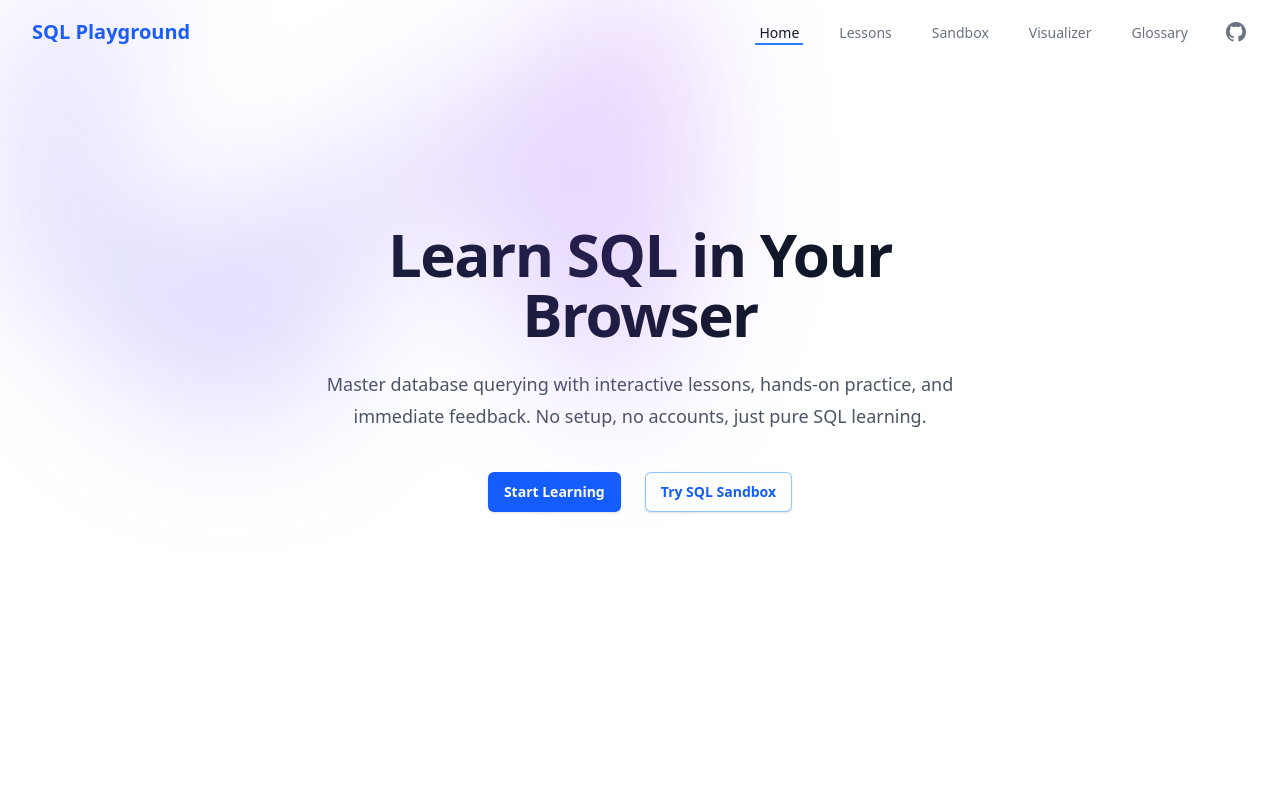
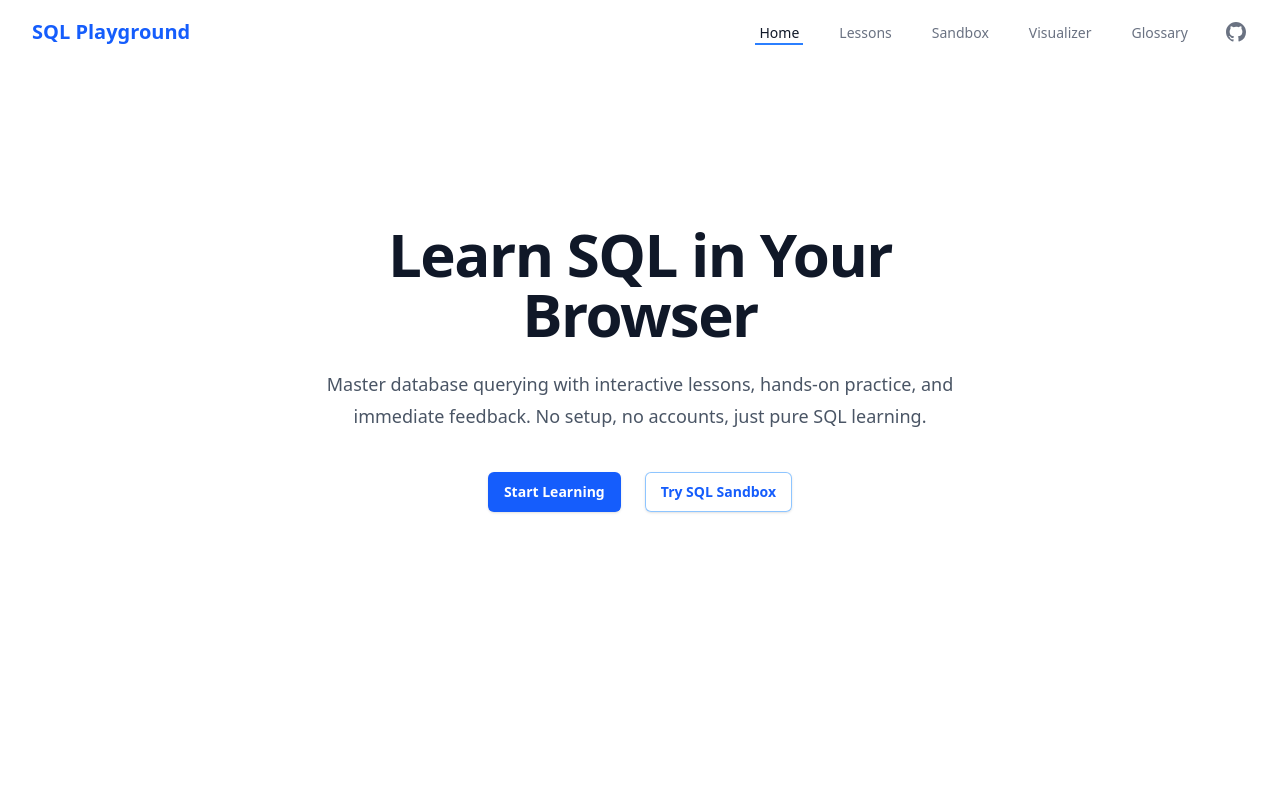
Before and after one commit to Scc33/BuddySQL, a Next.js app: page / in a window 1280 px wide. Shown: the top 800 px of the page. Built offline with nearby package versions, Linux system fonts and the light colour scheme.

Commit message:
Remove background gradient because it was breaking the header

```diff
--- a/app/page.tsx
+++ b/app/page.tsx
@@ -5,20 +5,6 @@
     <div className="bg-white">
       {/* Hero Section */}
       <div className="relative isolate">
-        {/* Background gradient */}
-        <div
-          className="absolute inset-x-0 -top-40 transform-gpu overflow-hidden blur-3xl sm:-top-80"
-          aria-hidden="true"
-        >
-          <div
-            className="relative left-[calc(50%-11rem)] aspect-[1155/678] w-[36.125rem] -translate-x-1/2 rotate-[30deg] bg-gradient-to-tr from-blue-500 to-purple-600 opacity-20 sm:left-[calc(50%-30rem)] sm:w-[72.1875rem]"
-            style={{
-              clipPath:
-                "polygon(74.1% 44.1%, 100% 61.6%, 97.5% 26.9%, 85.5% 0.1%, 80.7% 2%, 72.5% 32.5%, 60.2% 62.4%, 52.4% 68.1%, 47.5% 58.3%, 45.2% 34.5%, 27.5% 76.7%, 0.1% 64.9%, 17.9% 100%, 27.6% 76.8%, 76.1% 97.7%, 74.1% 44.1%)",
-            }}
-          />
-        </div>
-
         <div className="mx-auto max-w-7xl px-6 py-24 sm:py-32 lg:px-8 lg:py-40">
           <div className="mx-auto max-w-2xl text-center">
             <h1 className="text-4xl font-bold tracking-tight text-gray-900 sm:text-6xl">
```
